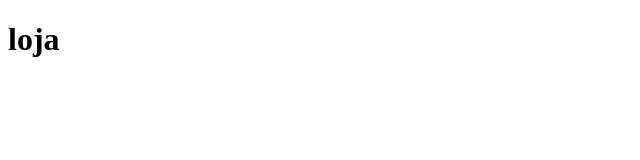
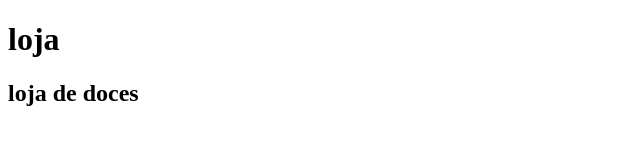
Before and after one commit to anavieira1/Loja, a plain HTML site: page index.html in a window 1280 px wide. Shown: the whole page, without its empty margins (0-640 px from the left). Drawn offline with Linux system fonts and the light colour scheme.

Commit message:
Especificação da loja

```diff
--- a/index.html
+++ b/index.html
@@ -7,5 +7,6 @@
 </head>
 <body>
     <h1>loja</h1>
+    <h2> loja de doces</h2>
 </body>
 </html>
```
